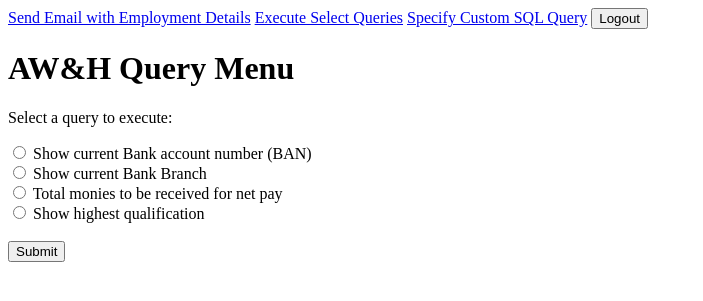
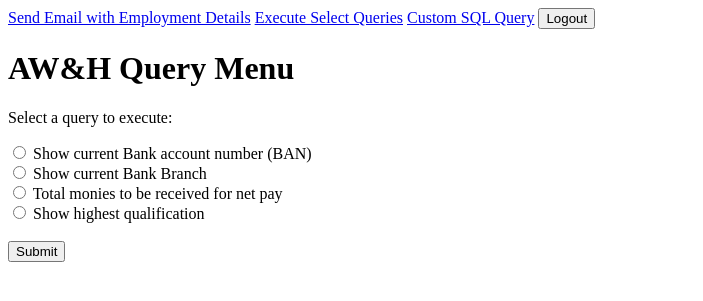
Before and after one commit to jayngl/AW-H-Employee-Portal, a PHP site: page /Queries.php in a window 1280 px wide. Shown: the top 301 px of the page, without its empty margins (0-703 px from the left). Run offline with PHP 8.4, Linux system fonts and the light colour scheme.

Commit message:
Update menu.php

```diff
--- a/menu.php
+++ b/menu.php
@@ -1,7 +1,7 @@
 <nav>
     <a href="sendingemails.php">Send Email with Employment Details</a>
     <a href="Queries.php">Execute Select Queries</a>
-    <a href="custom_sql.php">Specify Custom SQL Query</a>
+    <a href="database_query_form.php">Custom SQL Query</a>
 
 <button onclick="confirmLogout()">Logout</button>
 
```
